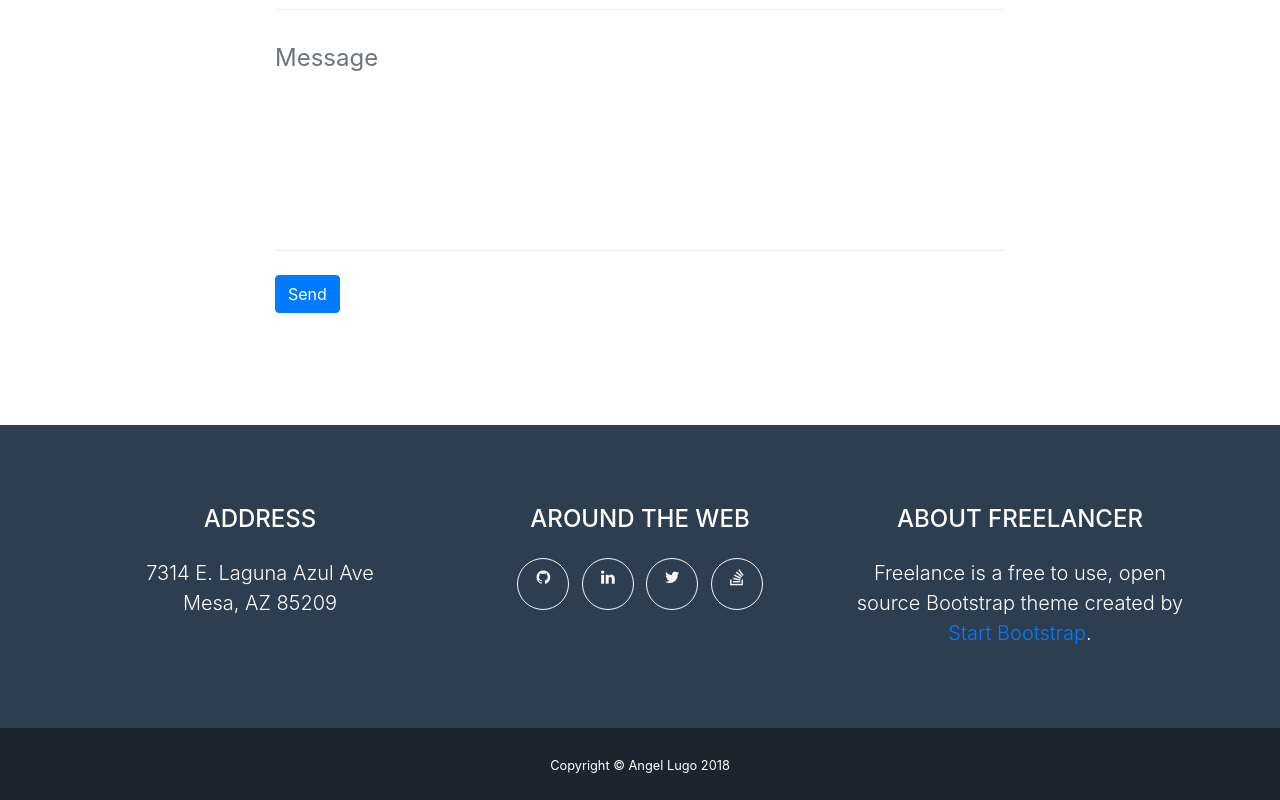
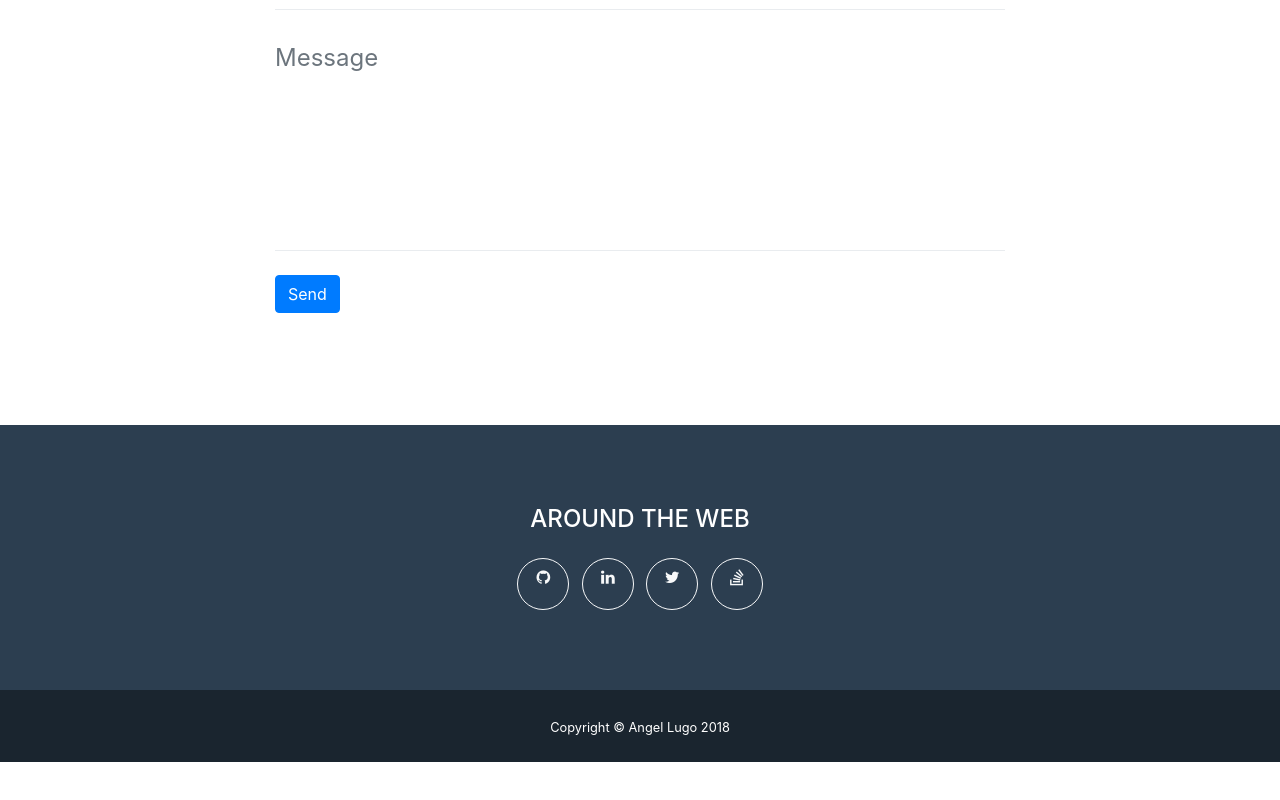
Before and after one commit to angellugo/my-website, a website with bundled scripts: page index.html in a window 1280 px wide. Shown: the part 2801-3601 px from the top of the page. After the commit the page ends 3563 px from the top, so only its background shows below. Built offline with nearby package versions, Linux system fonts and the light colour scheme.

Commit message:
Removed my address from the webpage

```diff
--- a/index.html
+++ b/index.html
@@ -208,9 +208,8 @@
       <div class="container">
         <div class="row">
           <div class="col-md-4 mb-5 mb-lg-0">
-            <h4 class="text-uppercase mb-4">Address</h4>
-            <p class="lead mb-0">7314 E. Laguna Azul Ave
-              <br>Mesa, AZ 85209</p>
+            <h4 class="text-uppercase mb-4"></h4>
+            <p class="lead mb-0"></p>
           </div>
           <div class="col-md-4 mb-5 mb-lg-0">
             <h4 class="text-uppercase mb-4">Around the Web</h4>
@@ -238,9 +237,9 @@
             </ul>
           </div>
           <div class="col-md-4">
-            <h4 class="text-uppercase mb-4">About Freelancer</h4>
-            <p class="lead mb-0">Freelance is a free to use, open source Bootstrap theme created by
-              <a href="http://startbootstrap.com">Start Bootstrap</a>.</p>
+            <!-- <h4 class="text-uppercase mb-4">About Freelancer</h4> -->
+            <!-- <p class="lead mb-0">Freelance is a free to use, open source Bootstrap theme created by -->
+              <!-- <a href="http://startbootstrap.com">Start Bootstrap</a>.</p> -->
           </div>
         </div>
       </div>
```
